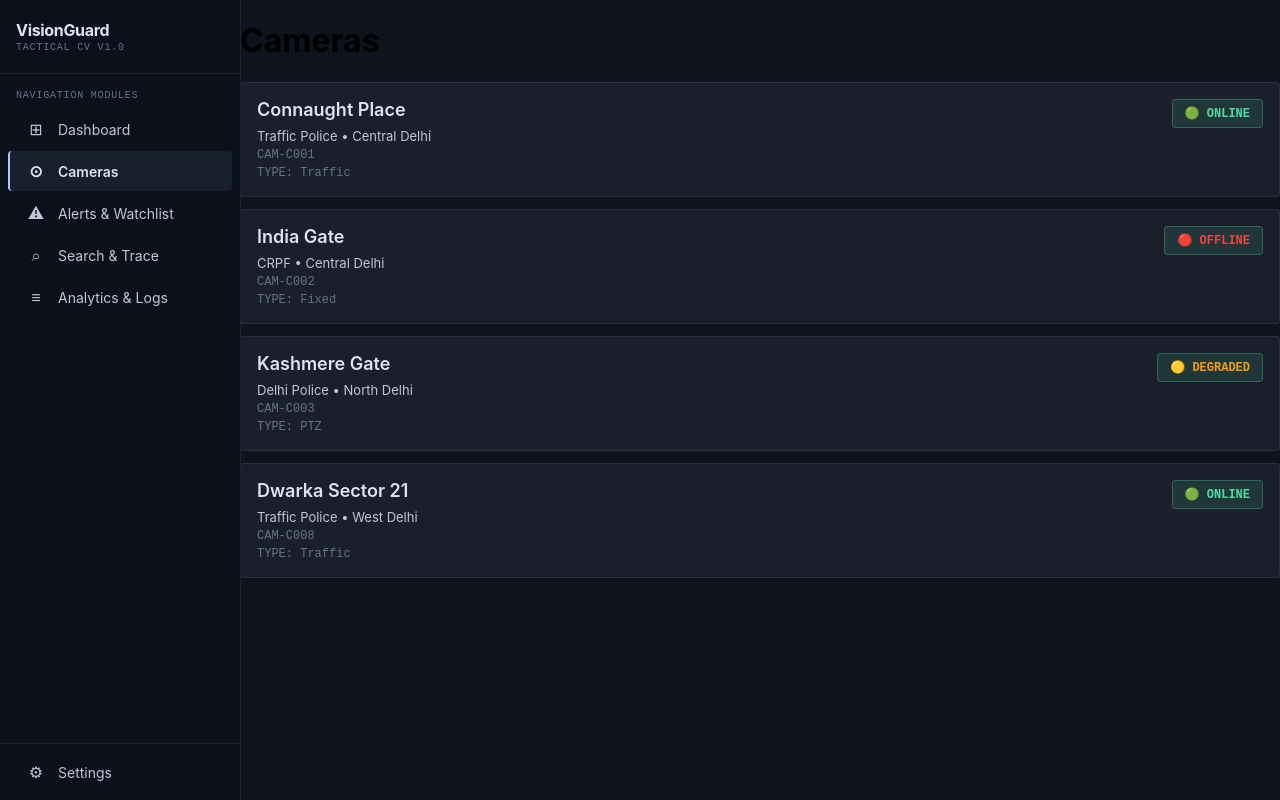
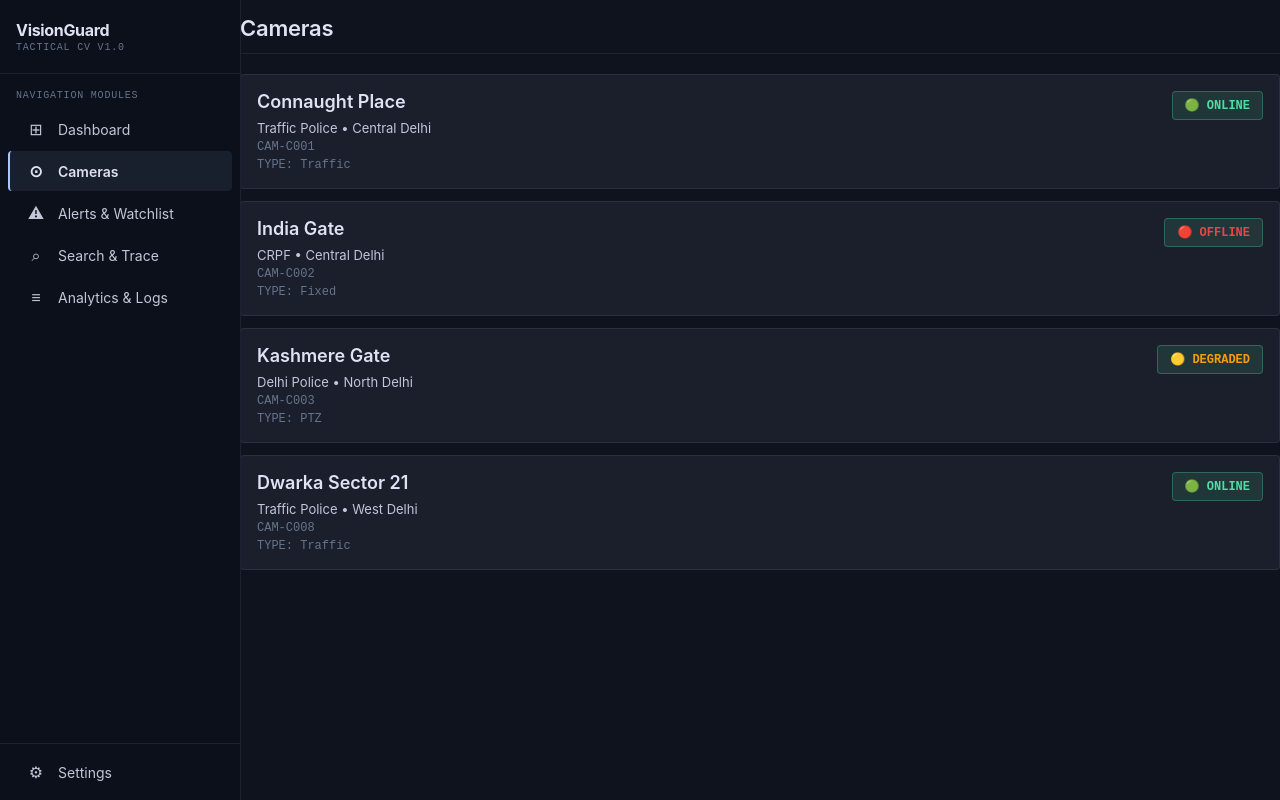
Before and after one commit to raghav1057/Monitoring-and-Analytics-platform, a React (Create React App) app: page /cameras in a window 1280 px wide. Built offline with nearby package versions, Linux system fonts and the light colour scheme.

Commit message:
camera list with status badge

```diff
--- a/src/pages/CamerasPage.js
+++ b/src/pages/CamerasPage.js
@@ -1,13 +1,25 @@
 import { useState } from 'react';
 import { CameraList } from '../components/CameraList';
 import { mockCameras } from '../data/mockData';
+import { tokens } from '../styles/tokens';
 
 export function CamerasPage() {
   const [cameras] = useState(mockCameras);
 
   return (
     <div className="p-6 max-w-6xl mx-auto">
-      <h1 className="text-3xl font-bold mb-6">Cameras</h1>
+      <h1 style={{
+  fontSize: '22px',
+  fontWeight: 600,
+  fontFamily: tokens.fonts.primary,
+  color: tokens.colors.text,
+  marginBottom: '20px',
+  paddingBottom: '12px',
+  borderBottom: '1px solid rgba(148,163,184,0.12)',
+  letterSpacing: '-0.01em'
+}}>
+  Cameras
+</h1>
       <CameraList cameras={cameras} />
     </div>
   );
```
